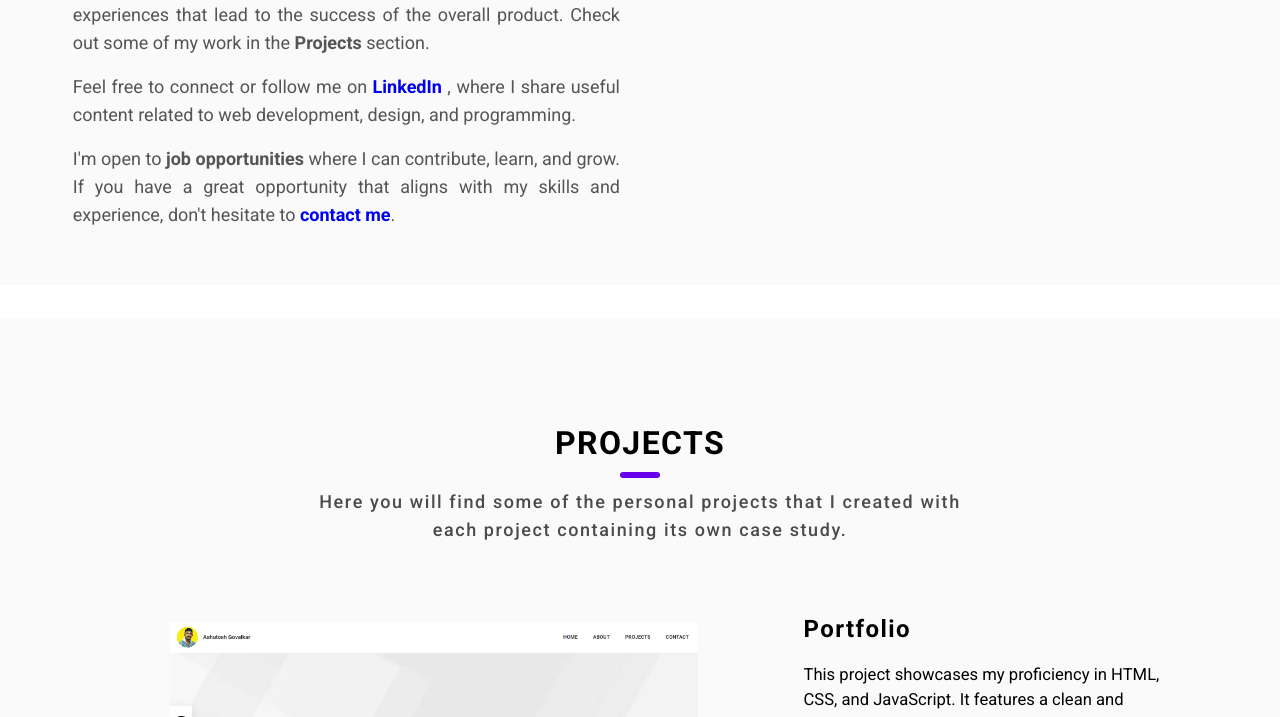
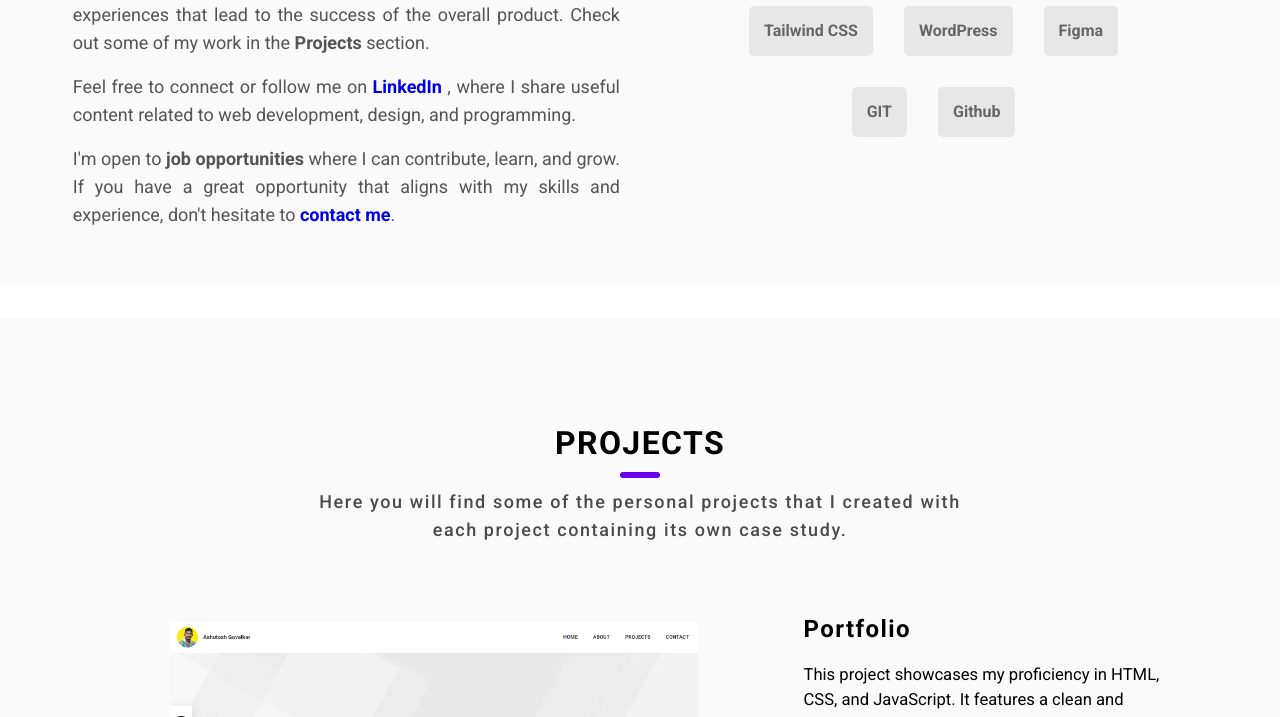
Before and after one commit to ashutoshgovalkar2908/My-Portfolio, a plain HTML site: page index.html in a window 1280 px wide. Shown: the part 1282-1999 px from the top of the page. Drawn offline with Linux system fonts and the light colour scheme.

Commit message:
update css for skills and skills -div and added new class skills-div

```diff
--- a/Portfolio.css
+++ b/Portfolio.css
@@ -384,13 +384,17 @@ p{
 }
 
 .skills {
+    margin-top: 45px;
+    justify-content: center;
+}
+.skills-div{
+    width: 80%;
     justify-content: center;
     flex-wrap: wrap;
     align-content: space-evenly;
-    margin-top: 45px;
+    gap: 15px;
 }
-
-.skills div {
+.skills-div div {
     width: auto;
     height: 50px;
     background: rgba(153, 153, 153, 0.2);
```
